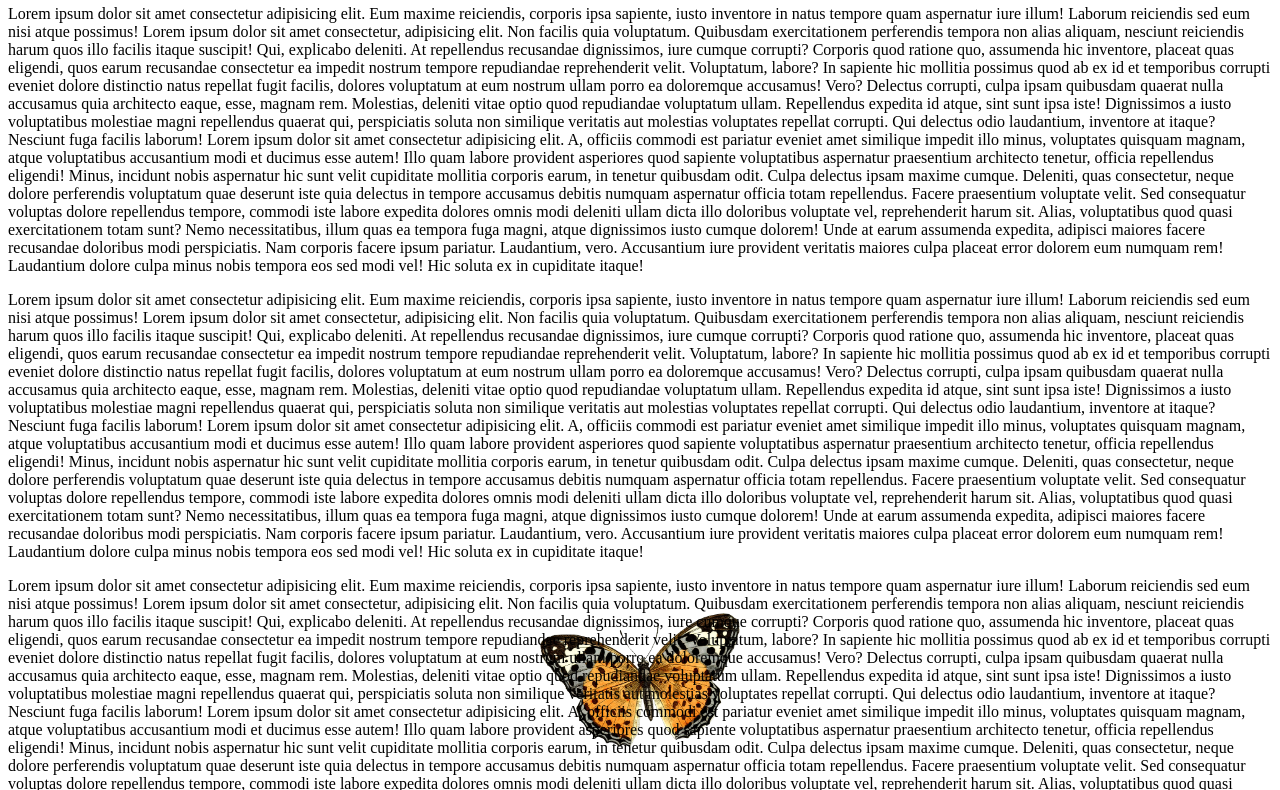
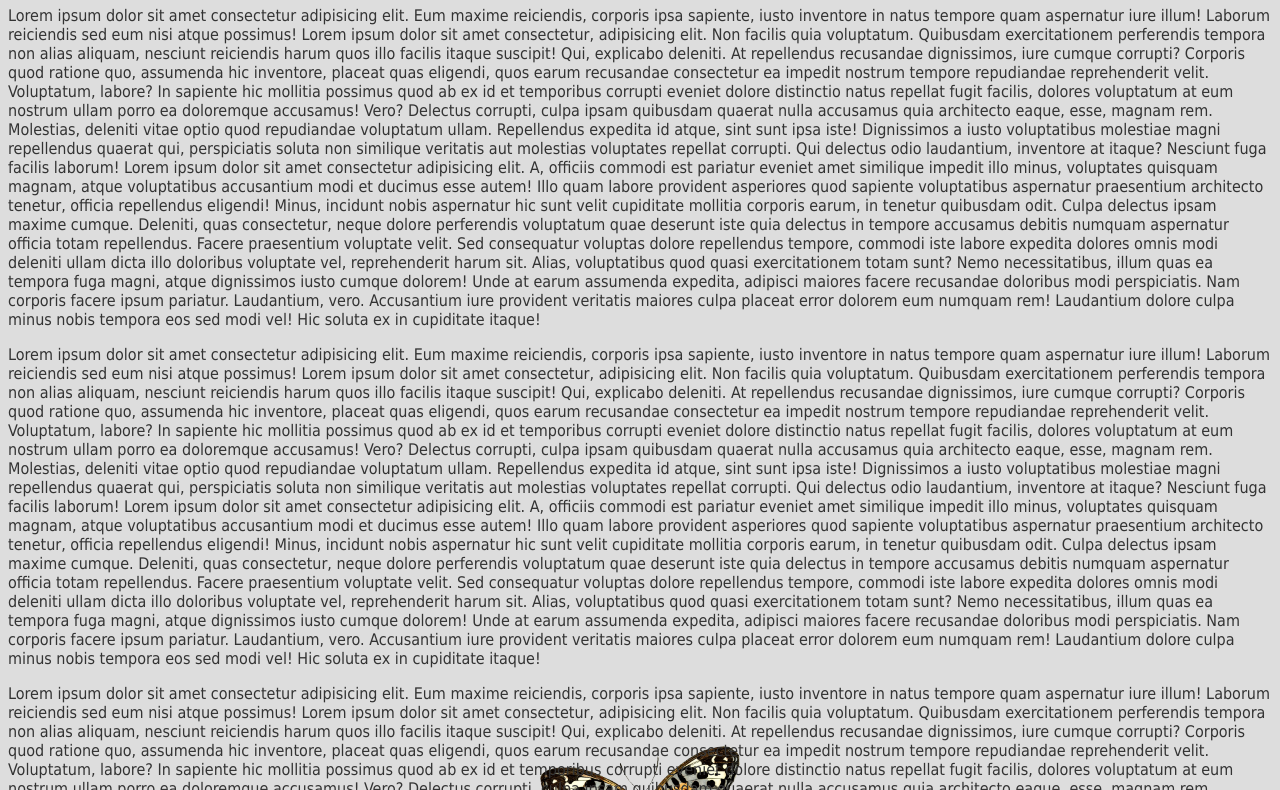
Before and after one commit to zrinkabikic/algebra-vjezbe, a plain HTML site: page VJEZBE_CSS/05-BACKGROUND/primjeri/02/index.html in a window 1280 px wide. Shown: the part 75-865 px from the top of the page. Drawn offline with Linux system fonts and the light colour scheme.

Commit message:
leptiric s pozadinom

```diff
--- a/VJEZBE_CSS/05-BACKGROUND/primjeri/02/style.css
+++ b/VJEZBE_CSS/05-BACKGROUND/primjeri/02/style.css
@@ -4,4 +4,8 @@ body {
     background-attachment: fixed;
     background-position: center;
     background-size: 200px;
+    font-family: Tahoma, sans-serif;
+    font-size: 16px;
+    color: #333;
+    background-color: #ddd;
   }
```
